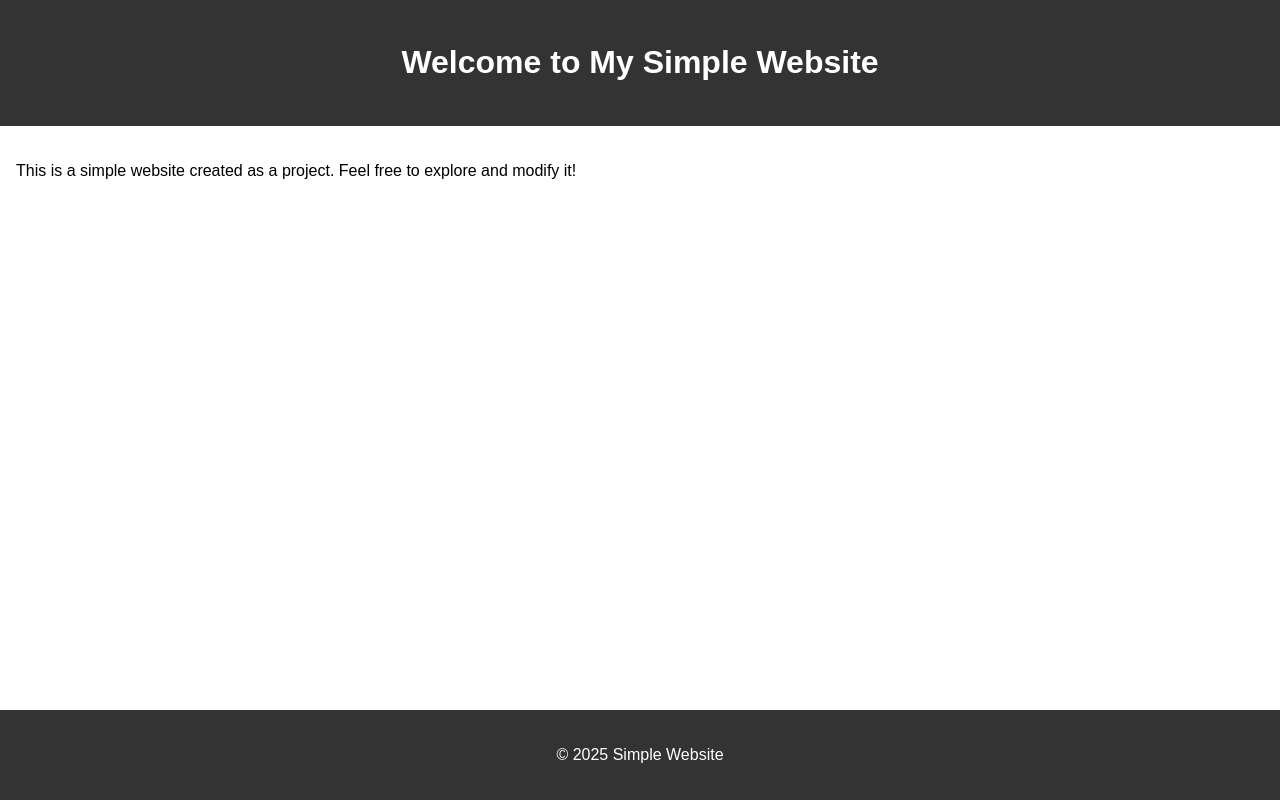
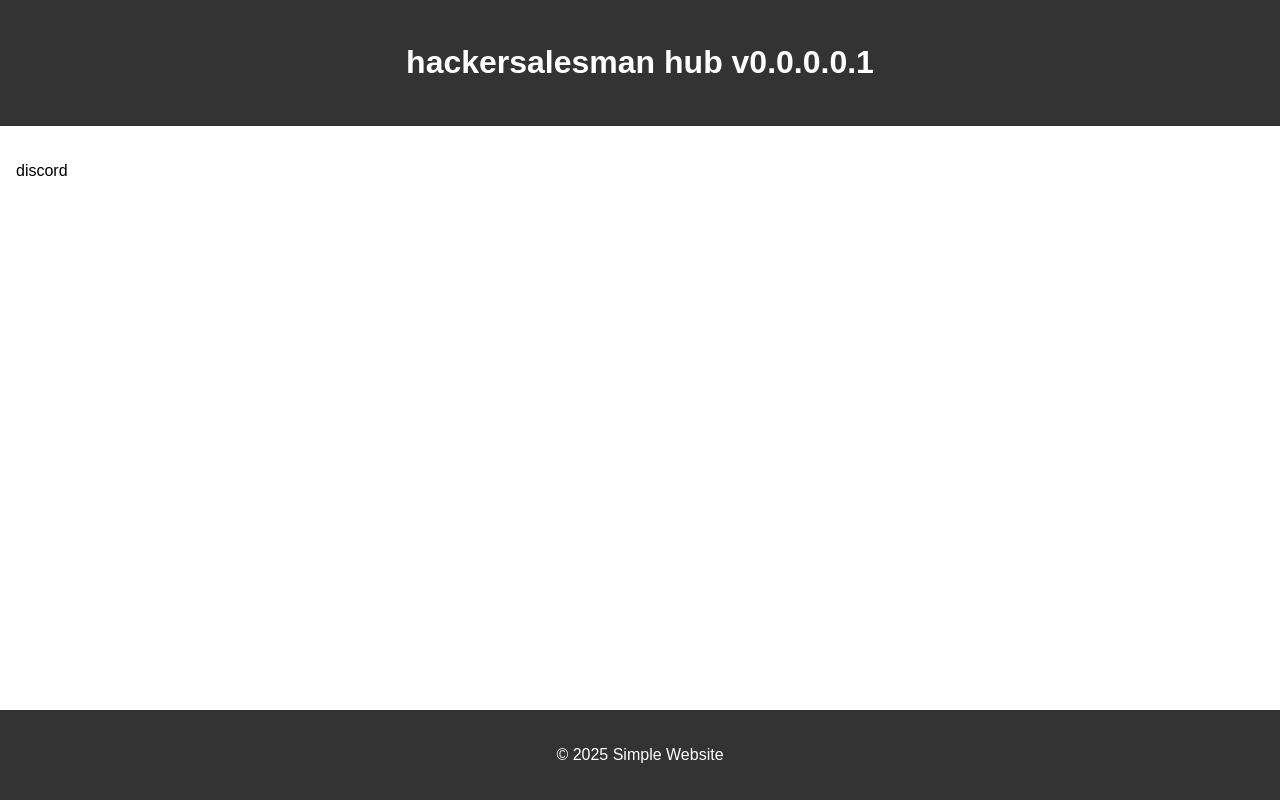
Before and after one commit to hackersalesman932/hackersalesman932.github.io, a plain HTML site: page index.html in a window 1280 px wide. Drawn offline with Linux system fonts and the light colour scheme.

Commit message:
Update index.html

```diff
--- a/index.html
+++ b/index.html
@@ -3,7 +3,7 @@
 <head>
     <meta charset="UTF-8">
     <meta name="viewport" content="width=device-width, initial-scale=1.0">
-    <title>Simple Website</title>
+    <title>hsm hub</title>
     <style>
         body {
             font-family: Arial, sans-serif;
@@ -33,13 +33,16 @@
 </head>
 <body>
     <header>
-        <h1>Welcome to My Simple Website</h1>
+        <h1>hackersalesman hub v0.0.0.0.1</h1>
     </header>
     <main>
-        <p>This is a simple website created as a project. Feel free to explore and modify it!</p>
+        <p><a href="https://discord.gg/z6gzuD6Srb" target="_blank" style="color: inherit; text-decoration: none;">discord</a></p>
     </main>
     <footer>
-        <p>&copy; 2025 Simple Website</p>
+        <p>&copy; <span id="yeartmp"></span> Simple Website</p>
+        <script>
+            document.getElementById('yeartmp').textContent = new Date().getFullYear();
+        </script>
     </footer>
 </body>
 </html>
```
